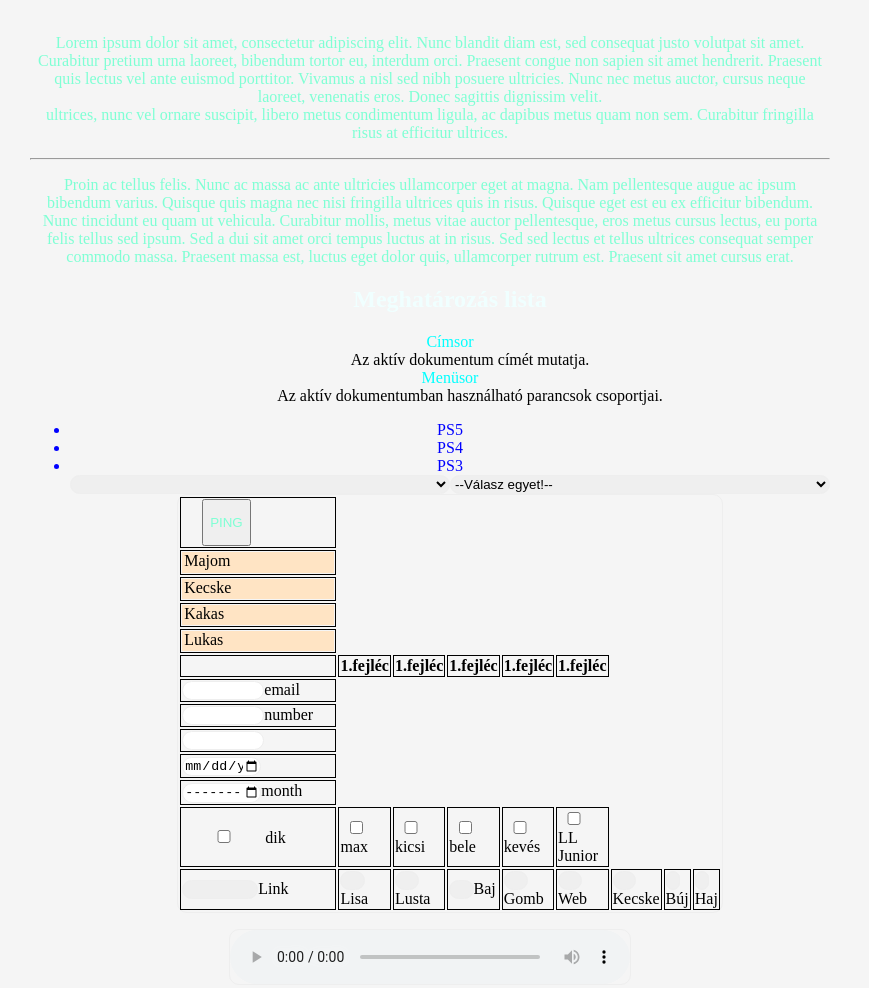
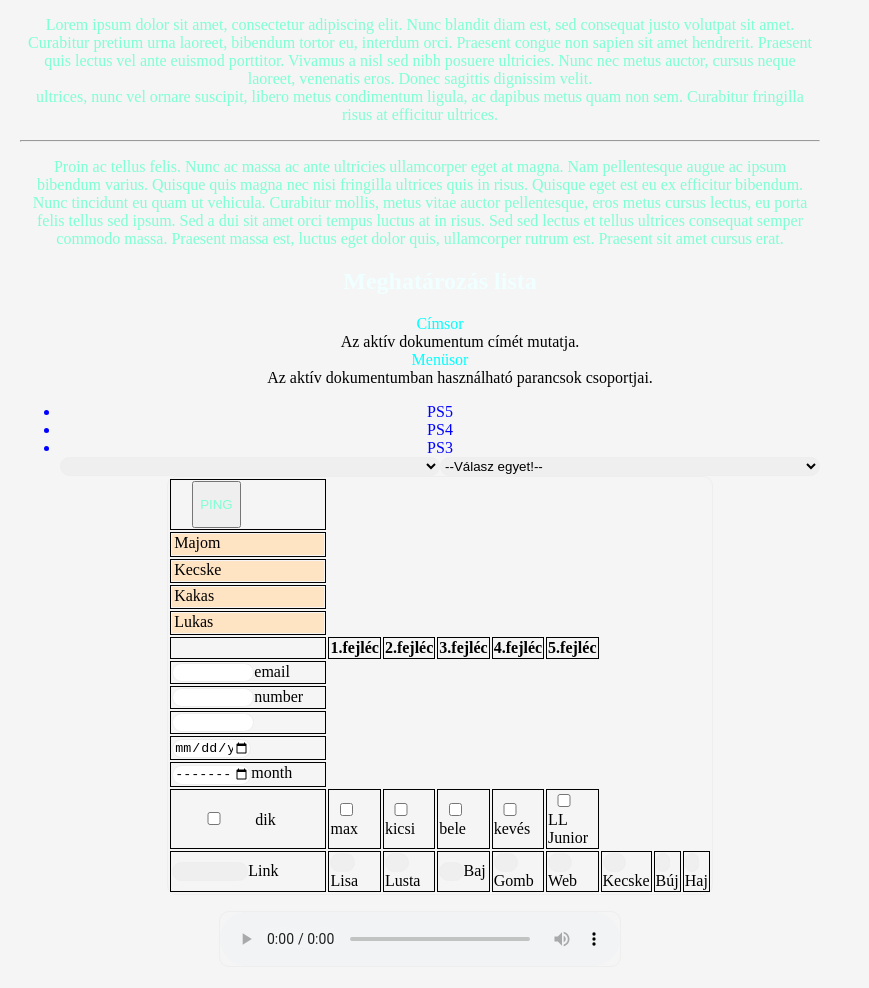
Before and after one commit to szabomarcel/1-13-2022-HTML, a plain HTML site: page alapok2.html in a window 1280 px wide. Shown: the whole page, without its empty margins (0-869 px from the left). Drawn offline with Linux system fonts and the light colour scheme.

Commit message:
alapok2.2

```diff
--- a/alapok2.html
+++ b/alapok2.html
@@ -12,7 +12,7 @@
             body{border: 1px solid black}
             body{background-color: #f5f5f5;}
             body{border-radius: 10px;}
-            body{padding: 10px;}
+            body{/*padding: 10px;*/}
             body{border-style: groove;}
             body{width: 50%;}
             p{color:aquamarine}
@@ -88,11 +88,12 @@
                     <tr>
                         <th>
                             <th>1.fejléc</th>
-                            <th>1.fejléc</th>
-                            <th>1.fejléc</th>
-                            <th>1.fejléc</th>
-                            <th>1.fejléc</th>
+                            <th>2.fejléc</th>
+                            <th>3.fejléc</th>
+                            <th>4.fejléc</th>
+                            <th>5.fejléc</th>
                         </th>
+                    </tr>
                     <tr>
                         <td><input type="email">email</td>
                     </tr>
```
